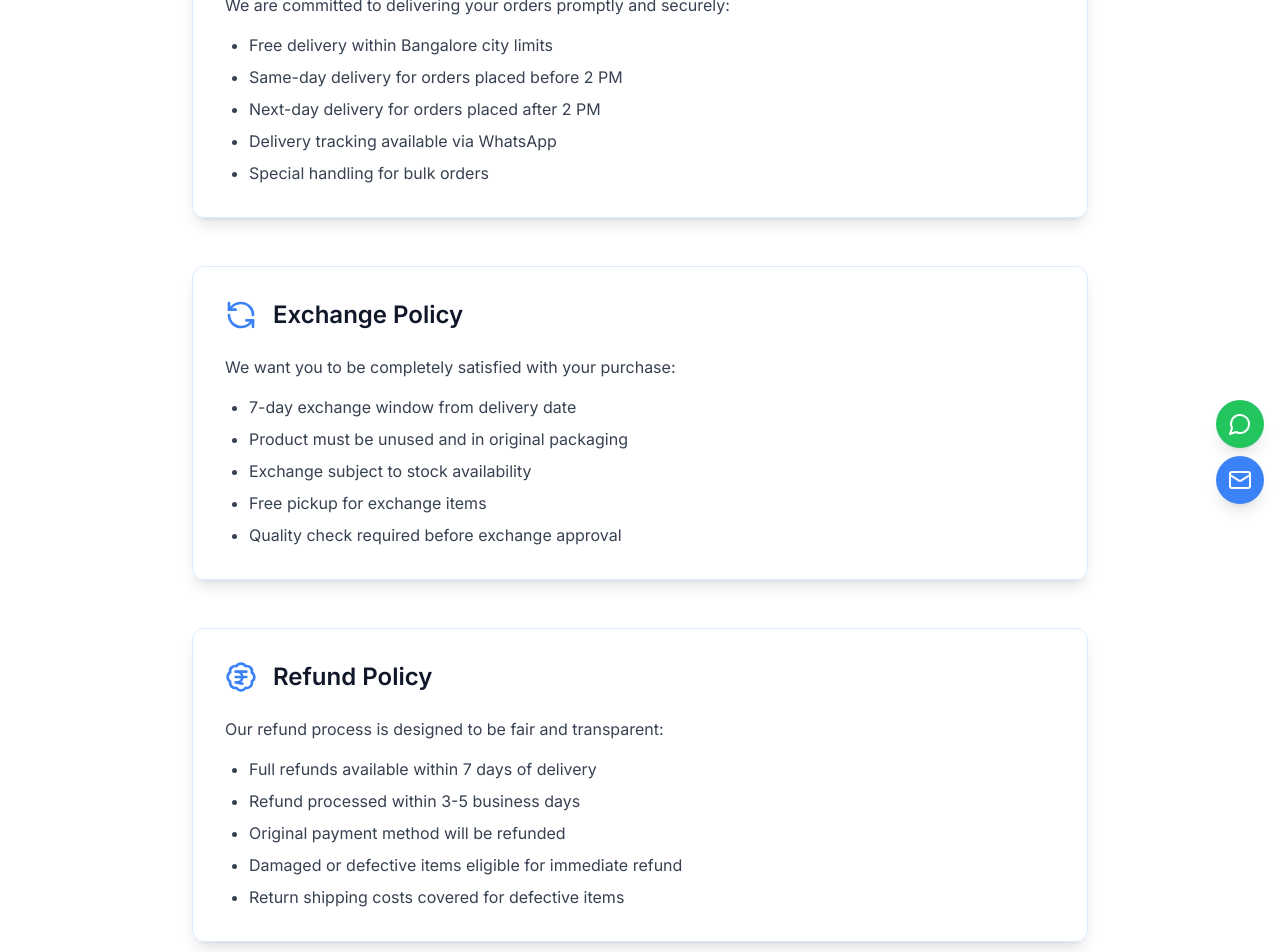
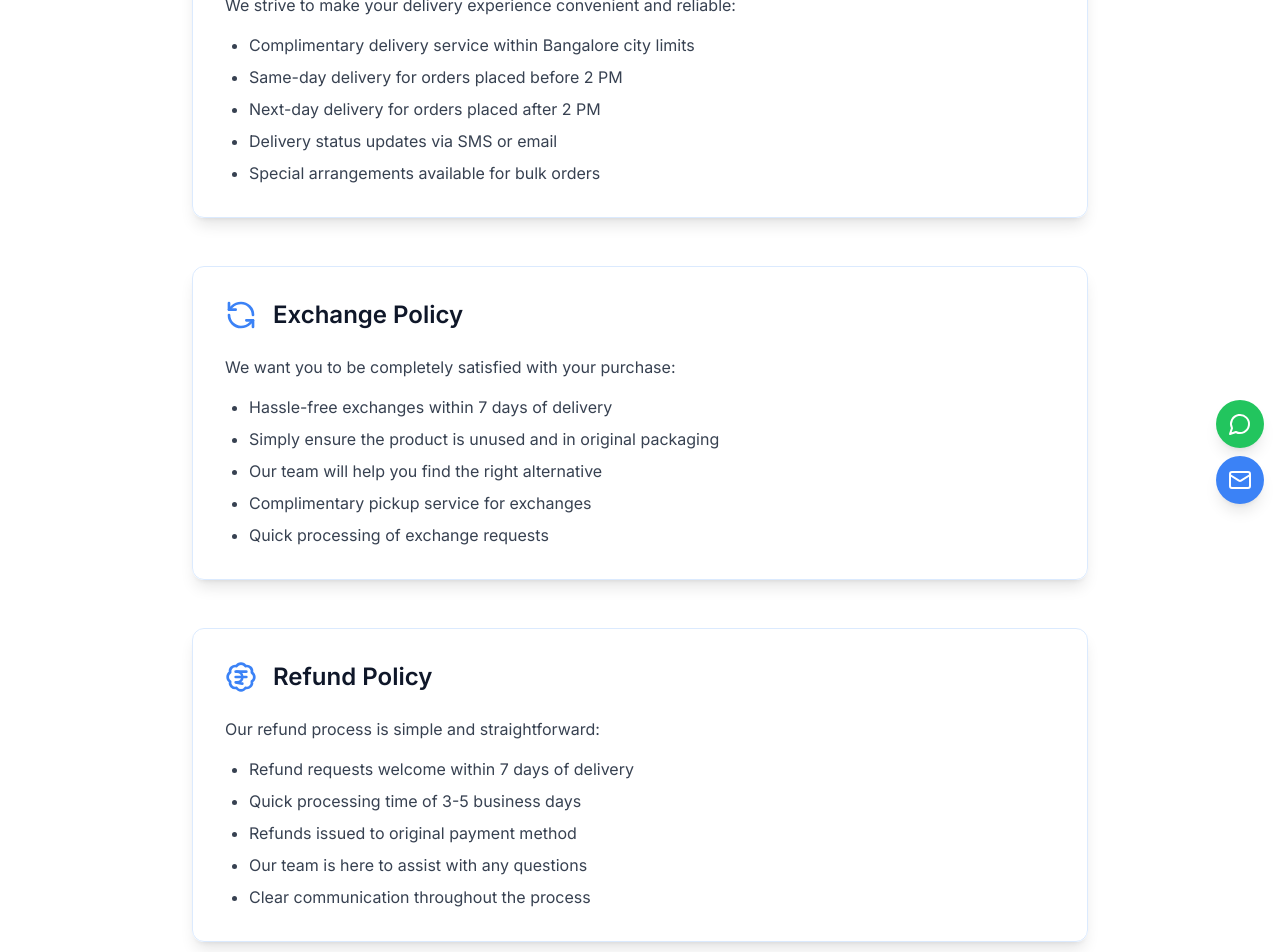
Before and after one commit to FRANNKENSTEINN/trader-space-hub, a React (Vite) app: page /shipping-returns in a window 1280 px wide. Shown: the part 280-1232 px from the top of the page. Built offline with nearby package versions, Linux system fonts and the light colour scheme.

Commit message:
Update Shipping & Returns page
Remove damaged products from refund eligibility.  Neutralize return policy language. Remove WhatsApp tracking mention.

```diff
--- a/src/pages/ShippingReturns.tsx
+++ b/src/pages/ShippingReturns.tsx
@@ -21,13 +21,13 @@ const ShippingReturns = () => {
                 <h2 className="text-2xl font-semibold">Shipping Policy</h2>
               </div>
               <div className="space-y-4 text-gray-700">
-                <p>We are committed to delivering your orders promptly and securely:</p>
+                <p>We strive to make your delivery experience convenient and reliable:</p>
                 <ul className="list-disc pl-6 space-y-2">
-                  <li>Free delivery within Bangalore city limits</li>
+                  <li>Complimentary delivery service within Bangalore city limits</li>
                   <li>Same-day delivery for orders placed before 2 PM</li>
                   <li>Next-day delivery for orders placed after 2 PM</li>
-                  <li>Delivery tracking available via WhatsApp</li>
-                  <li>Special handling for bulk orders</li>
+                  <li>Delivery status updates via SMS or email</li>
+                  <li>Special arrangements available for bulk orders</li>
                 </ul>
               </div>
             </div>
@@ -41,11 +41,11 @@ const ShippingReturns = () => {
               <div className="space-y-4 text-gray-700">
                 <p>We want you to be completely satisfied with your purchase:</p>
                 <ul className="list-disc pl-6 space-y-2">
-                  <li>7-day exchange window from delivery date</li>
-                  <li>Product must be unused and in original packaging</li>
-                  <li>Exchange subject to stock availability</li>
-                  <li>Free pickup for exchange items</li>
-                  <li>Quality check required before exchange approval</li>
+                  <li>Hassle-free exchanges within 7 days of delivery</li>
+                  <li>Simply ensure the product is unused and in original packaging</li>
+                  <li>Our team will help you find the right alternative</li>
+                  <li>Complimentary pickup service for exchanges</li>
+                  <li>Quick processing of exchange requests</li>
                 </ul>
               </div>
             </div>
@@ -57,13 +57,13 @@ const ShippingReturns = () => {
                 <h2 className="text-2xl font-semibold">Refund Policy</h2>
               </div>
               <div className="space-y-4 text-gray-700">
-                <p>Our refund process is designed to be fair and transparent:</p>
+                <p>Our refund process is simple and straightforward:</p>
                 <ul className="list-disc pl-6 space-y-2">
-                  <li>Full refunds available within 7 days of delivery</li>
-                  <li>Refund processed within 3-5 business days</li>
-                  <li>Original payment method will be refunded</li>
-                  <li>Damaged or defective items eligible for immediate refund</li>
-                  <li>Return shipping costs covered for defective items</li>
+                  <li>Refund requests welcome within 7 days of delivery</li>
+                  <li>Quick processing time of 3-5 business days</li>
+                  <li>Refunds issued to original payment method</li>
+                  <li>Our team is here to assist with any questions</li>
+                  <li>Clear communication throughout the process</li>
                 </ul>
               </div>
             </div>
```
